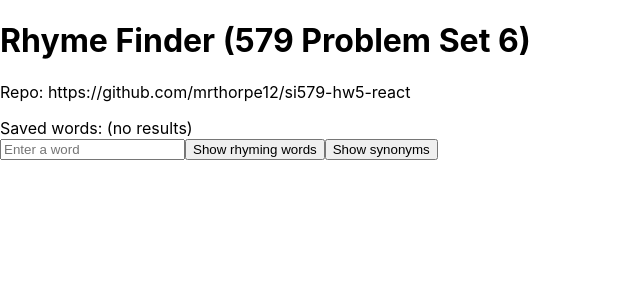
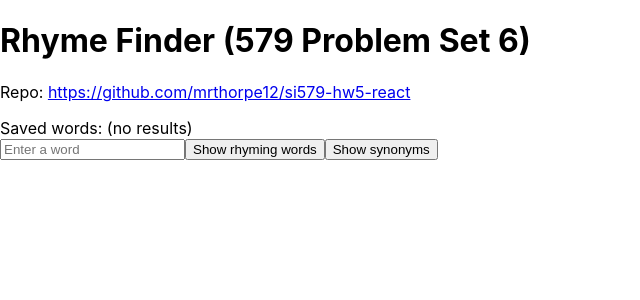
Before and after one commit to mrthorpe12/si579-hw5-react, a React (Create React App) app in the folder rhymefinder/: page / in a window 1280 px wide. Shown: the top 300 px of the page, without its empty margins (0-640 px from the left). Built offline with nearby package versions, Linux system fonts and the light colour scheme.

Commit message:
Add hyperlink to App.

```diff
--- a/rhymefinder/src/App.js
+++ b/rhymefinder/src/App.js
@@ -22,7 +22,7 @@ function App() {
     return (
         <main className="container">
             <h1 className="row">Rhyme Finder (579 Problem Set 6)</h1>
-            <p>Repo: https://github.com/mrthorpe12/si579-hw5-react</p>
+            <p>Repo: <a href="https://github.com/mrthorpe12/si579-hw5-react">https://github.com/mrthorpe12/si579-hw5-react</a></p>
             <SavedWords saveWord={saveWord} setSaveWord={setSaveWord} />
             <WordInput userWord={userWord} setUserWord={setUserWord} rhymeData={rhymeData} setRhymeData={setRhymeData} synonymData={synonymData} setSynonymData={setSynonymData} rhymeFlag={rhymeFlag} setRhymeFlag={setRhymeFlag} synonymFlag={synonymFlag} setSynonymFlag={setSynonymFlag} saveWord={saveWord} setSaveWord={setSaveWord} />
             <WordOutput userWord={userWord} rhymeData={rhymeData} synonymData={synonymData} rhymeFlag={rhymeFlag} synonymFlag={synonymFlag} saveWord={saveWord} setSaveWord={setSaveWord} />
```
